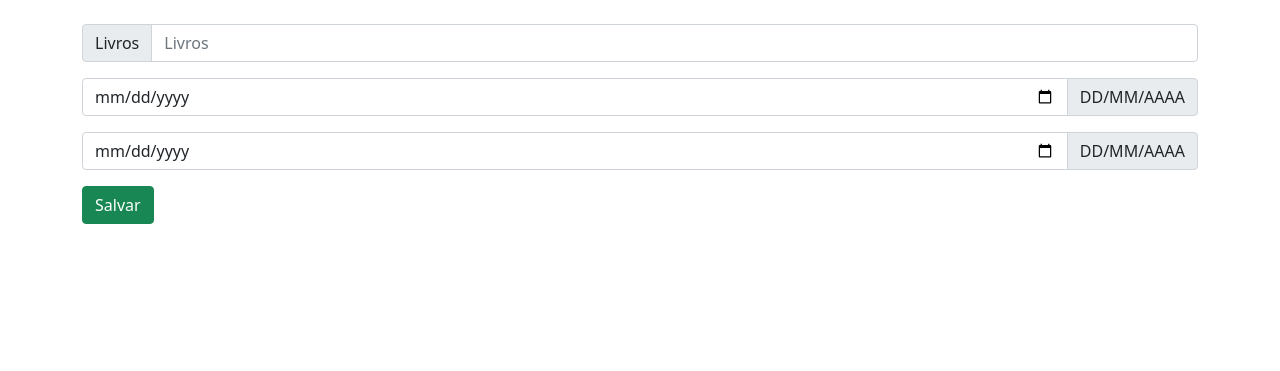
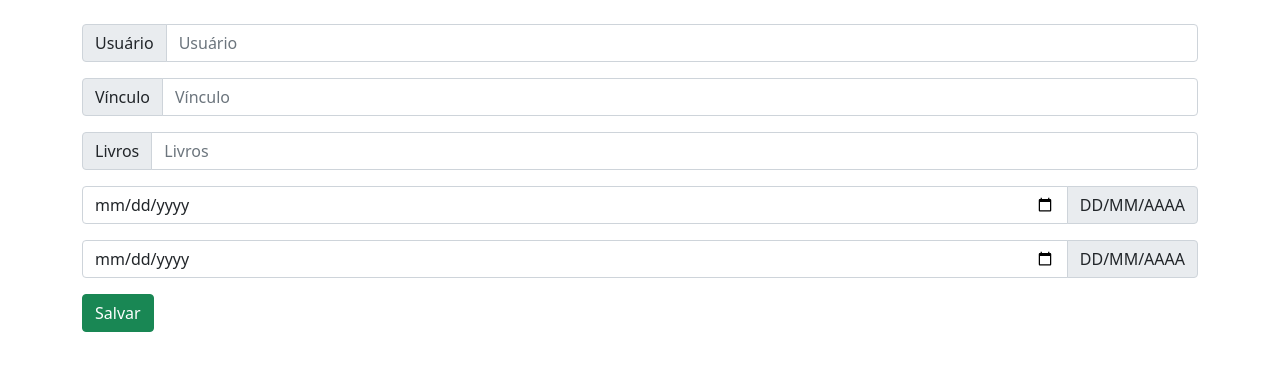
Before and after one commit to jenniferreislim-create/PROJETO-DISCIPLINA-DESENVOLVIMENTO-WEB, a Django app: a page that uses Biblio_Gest/templates/empréstimo_form.html in a window 1280 px wide. Shown: the part 56-427 px from the top of the page. Run offline with Django 5.2, Linux system fonts and the light colour scheme.

Commit message:
páginas em html

```diff
--- a/Biblio_Gest/templates/empréstimo_form.html
+++ b/Biblio_Gest/templates/empréstimo_form.html
@@ -1,17 +1,34 @@
 {% extends "menu.html" %}
 {% load static %}
 
-{% block titulo %}Cadastrar Paciente{% endblock %}
+{% block titulo %}Cadastrar Empréstimo{% endblock %}
 
 {% block body %}
 
 <div class="container">
     <br>
+
+     <form method="POST" enctype="multipart/form-data">
+        <div class="input-group mb-3">
+            <span class="input-group-text" id="basic-addonNome">Usuário</span>
+            <input type="text" class="form-control" name="Usuário" placeholder="Usuário" aria-label="Usuário" aria-describedby="basic-addonUsuário">
+        </div>
+
+
+     <form method="POST" enctype="multipart/form-data">
+        <div class="input-group mb-3">
+            <span class="input-group-text" id="basic-addonNome">Vínculo</span>
+            <input type="text" class="form-control" name="Vínculo" placeholder="Vínculo" aria-label="Vínculo" aria-describedby="basic-addonVínculo">
+        </div>
+
+
     <form method="POST" enctype="multipart/form-data">
         <div class="input-group mb-3">
             <span class="input-group-text" id="basic-addonNome">Livros</span>
             <input type="text" class="form-control" name="Livros" placeholder="Livros" aria-label="Livros" aria-describedby="basic-addonLivros">
         </div>
+
+
 
  <div class="col">
                 <div class="input-group mb-3">
```
